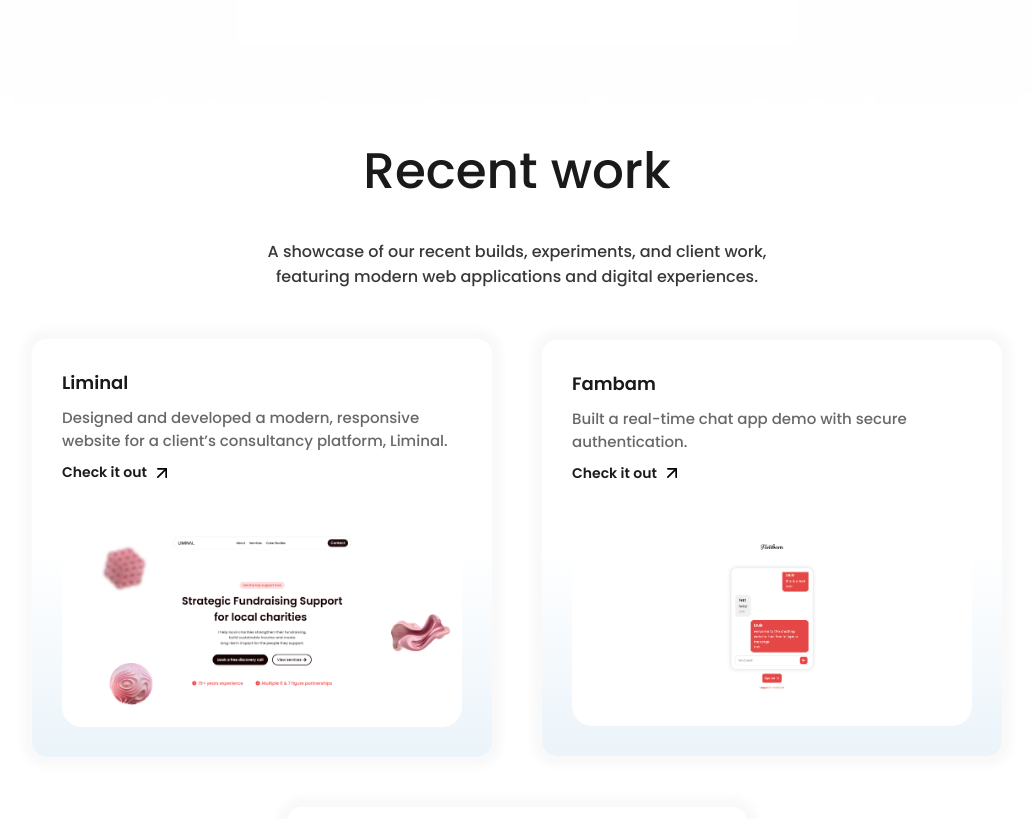
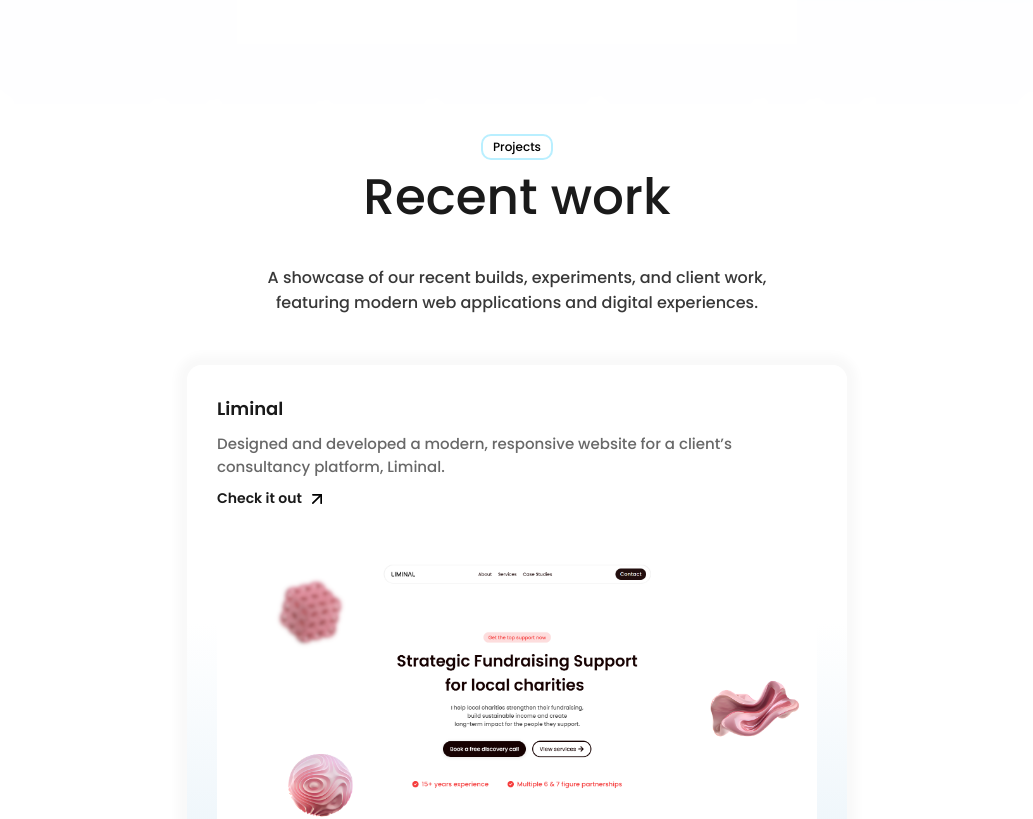
Before and after one commit to loumarzz01/Axen, a React (Vite) app: page / in a window 1280 px wide. Shown: the part 880-1699 px from the top of the page, without its empty margins (123-1156 px from the left). Built offline with nearby package versions, Linux system fonts and the light colour scheme.

Commit message:
design change

```diff
--- a/src/components/work/Work.css
+++ b/src/components/work/Work.css
@@ -24,7 +24,7 @@
     display: flex;
     flex-direction: row;
     gap: 50px;
-    width: 1000px;
+    max-width: 1500px;
 
     justify-content: center;
     align-items: center;
@@ -36,7 +36,7 @@
 
 .item-box {
     display: flex;
-    width: 400px;
+    width: 600px;
 
     border-radius: 15px;
     gap: 10px;
@@ -90,3 +90,14 @@
     font-weight: 500;
     color: rgb(56, 56, 56);
 }
+
+.projects-tag {
+    border: 2px solid rgb(185, 239, 255);
+    padding: 2px 10px;
+    border-radius: 10px;
+}
+
+.projects-tag-title {
+    font-size: 12px;
+    font-weight: 500;
+}
--- a/src/components/work/Work.jsx
+++ b/src/components/work/Work.jsx
@@ -36,6 +36,9 @@ export default function Work() {
     return (
         <div className='work-container'>
 
+            <div className='projects-tag'>
+                <p className='projects-tag-title'>Projects</p>
+            </div>
 
             <p className='recent-work-title'>Recent work</p>
 
```
